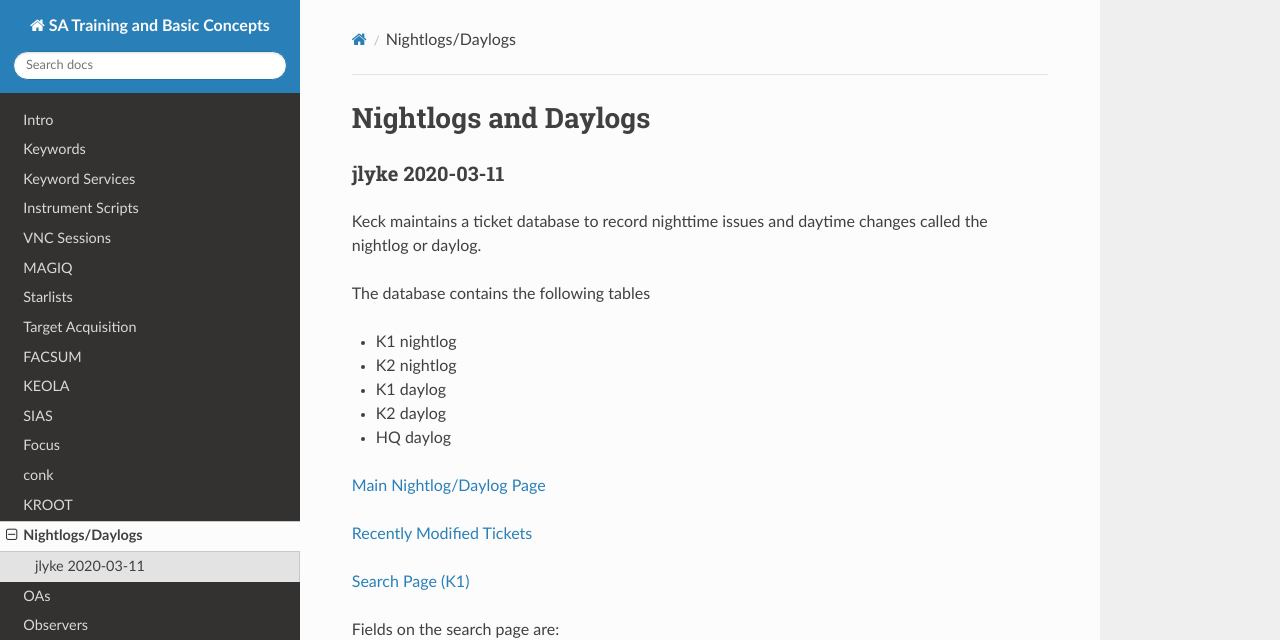
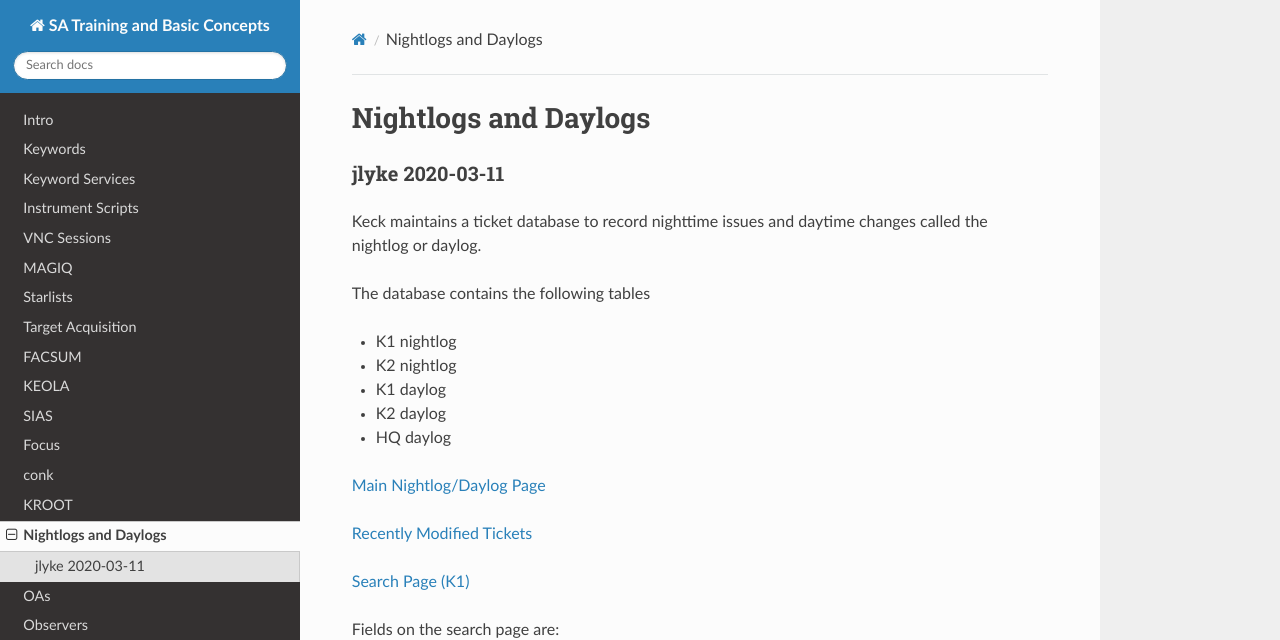
Before and after one commit to joshwalawender/SATraining, an MkDocs documentation site: the page built from docs/nightlogs.md, in a window 1280 px wide and 900 px high. Shown: the top 640 px of the window. Built offline with MkDocs 1.6.1, drawn with Linux system fonts in a browser that asks for light colours; nearby versions of some CDN libraries.

Commit message:
jlyke removed slash in description in case that was failing

```diff
--- a/mkdocs.yml
+++ b/mkdocs.yml
@@ -16,7 +16,7 @@
     - Focus: focus.md
     - conk: conk.md
     - KROOT: kroot.md
-    - Nightlogs/Daylogs: nightlogs.md
+    - Nightlogs and Daylogs: nightlogs.md
     - OAs: oas.md
     - Observers: observers.md
     - Pointing Origins: pointing_origins.md
```
